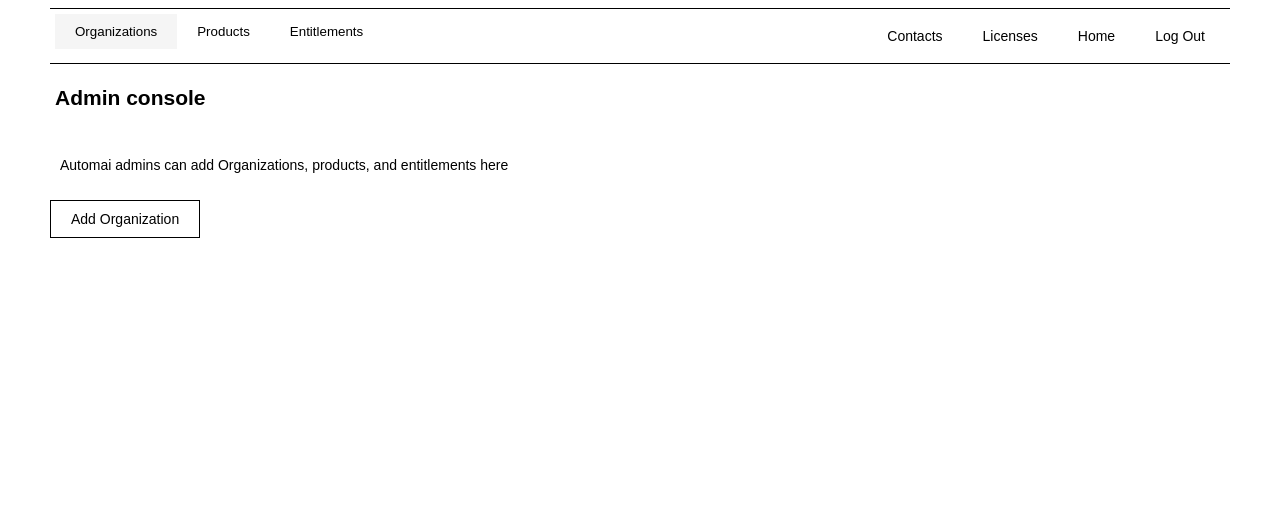
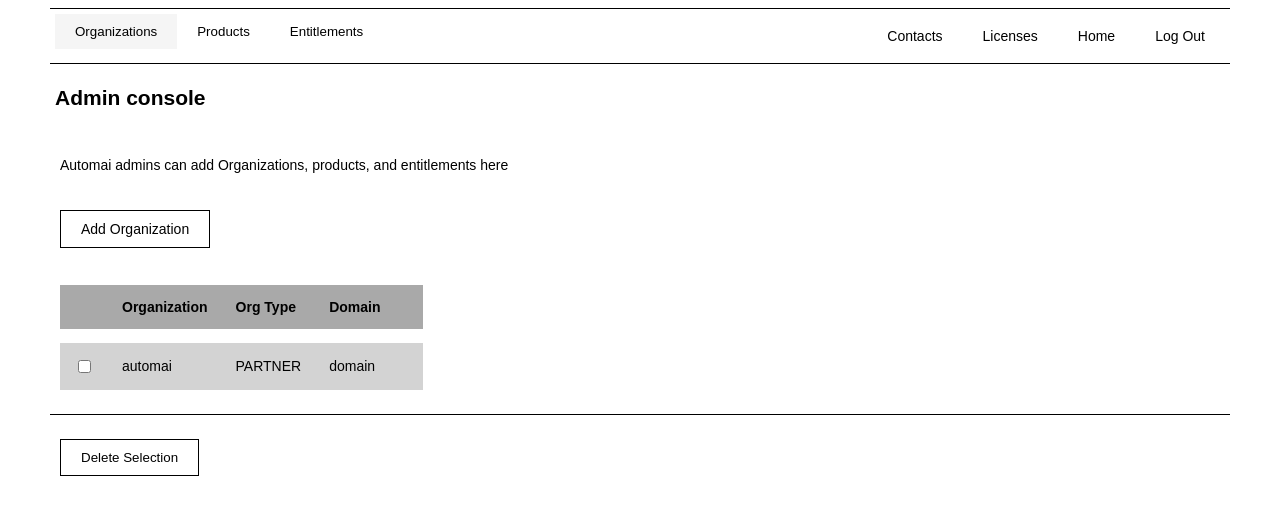
Before and after one commit to lux3hs/contactmgr, a Django app: page /contacts/admin-dash in a window 1280 px wide. Shown: the top 515 px of the page. Run offline with Django 3.2, Linux system fonts and the light colour scheme; a user stored in the database is signed in; data comes from the database, SQL or seed files in the repository; both versions use the stored data as it was after the commit.

Commit message:
Add org, product, entitlement deletion

```diff
--- a/manage_contacts/templates/manage_contacts/add-contact.html
+++ b/manage_contacts/templates/manage_contacts/add-contact.html
@@ -27,12 +27,10 @@
 
   {% if user_role == "admin" %}
 
-  <div class="widget-box">
+  <div class="flex-box">
     <form method="post">
     {% csrf_token %}
-      <div class="flex-box">
       {{ contact_form.as_p }}
-      </div>
 
       <div class="flex-box">
       <input class="button" type = "submit" value = "Create user" name="newForm"/>
--- a/manage_contacts/templates/manage_contacts/admin-dash.html
+++ b/manage_contacts/templates/manage_contacts/admin-dash.html
@@ -13,11 +13,11 @@
 
 <div class="flex-container flex-row border-top app-banner">
   <div class="tab">
-  <button class="js-tablinks" id="js-default-open" onclick="changePage(event, 'organizations-tab')">Organizations</button>
-  <button class="js-tablinks" onclick="changePage(event, 'products-tab')">Products</button>
-  <button class="js-tablinks" onclick="changePage(event, 'entitlements-tab')">Entitlements</button>
+    <button class="js-tablinks" id="js-default-open" onclick="changePage(event, 'organizations-tab')">Organizations</button>
+    <button class="js-tablinks" onclick="changePage(event, 'products-tab')">Products</button>
+    <button class="js-tablinks" onclick="changePage(event, 'entitlements-tab')">Entitlements</button>
+  </div>
 
-  </div>
   <div class="nav-row navigation-buttons">
     <p><a href="{% url 'manage_contacts' %}">Contacts</a></p>
     <p><a href="{% url 'manage_licenses' %}">Licenses</a></p>
@@ -33,21 +33,107 @@
 {% block main %}
 <h2 class="flex-container">Admin console</h2>
 <div class="flex-container">
-<p class="text-container">Automai admins can add Organizations, products, and entitlements here</p>
+  <p class="text-container">Automai admins can add Organizations, products, and entitlements here</p>
 </div>
 {% if user_org == "automai" and user_role == "admin" %}
 
 <div id="organizations-tab" class="js-tabcontent">
   <script>document.getElementById("js-default-open").click();</script>
-<p><a href="{% url 'add_organization' %}">Add Organization</a></p>
+  <div class="flex-box">
+  <p class="text-container"><a href="{% url 'add_organization' %}">Add Organization</a></p>
+  </div>
+  <form method="get">
+    <div class="flex-box table-scroll">
+      <table>
+        <tr>
+          <th></th>
+          <th>Organization</th>
+          <th>Org Type</th>
+          <th>Domain</th>
+          <th></th>
+        </tr>
+
+        {% for org in org_objects %}
+        <tr>
+          <td><input type="checkbox" name="org_selection" value="{{ org.id }}"></td>
+          <td>{{ org }}</td>
+          <td>{{ org.org_type }}</td>
+          <td>{{ org.domain }}</td>
+          <td></td>
+
+        </tr>
+        {% endfor %}
+      </table>
+    </div>
+
+    <div class="flex-container flex-row border-top">
+      <p class="text-container"><input type="submit" name="delete_organization_selection" value="Delete Selection"></p>
+    </div>
+  </form>
 </div>
 
 <div id="products-tab" class="js-tabcontent">
-<p><a href="{% url 'add_product' %}">Add Product</a></p>
+  <div class="flex-box">
+  <p class="text-container"><a href="{% url 'add_product' %}">Add Product</a></p>
+  </div>
+  <form method="get">
+    <div class="flex-box table-scroll">
+      <table>
+        <tr>
+          <th></th>
+          <th>Product</th>
+          <th>Version</th>
+          <th></th>
+        </tr>
+
+        {% for product in product_objects %}
+        <tr>
+          <td><input type="checkbox" name="product_selection" value="{{ product.id }}"></td>
+          <td>{{ product }}</td>
+          <td>{{ product.product_version }}
+          <td></td>
+        </tr>
+        {% endfor %}
+      </table>
+    </div>
+
+    <div class="flex-container flex-row border-top">
+        <p class="text-container"><input type="submit" name="delete_product_selection" value="Delete Selection"></p>
+    </div>
+  </form>
 </div>
 
 <div id="entitlements-tab" class="js-tabcontent">
-<p><a href="{% url 'add_entitlement' %}">Add Entitlement</a></p>
+  <div class="flex-box">
+  <p class="text-container"><a href="{% url 'add_entitlement' %}">Add Entitlement</a></p>
+  </div>
+  <form method="get">
+    <div class="flex-box table-scroll">
+      <table>
+        <tr>
+          <th></th>
+          <th>Entitlement</th>
+          <th>Total</th>
+          <th>Max</th>
+          <th></th>
+        </tr>
+
+        {% for entitlement in entitlement_objects %}
+        <tr>
+          <td><input type="checkbox" name="entitlement_selection" value="{{ entitlement.id }}"></td>
+          <td>{{ entitlement }}</td>
+          <td>{{ entitlement.total_licenses }}</td>
+          <td>{{ entitlement.max_licenses }}</td>
+          <td></td>
+        </tr>
+        {% endfor %}
+      </table>
+    </div>
+
+    <div class="flex-container flex-row border-top">
+        <p class="text-container"><input type="submit" name="delete_entitlement_selection" value="Delete Selection"></p>
+    </div>
+  </form>
 </div>
 
 {% else %}
--- a/manage_contacts/templates/manage_contacts/manage-contacts.html
+++ b/manage_contacts/templates/manage_contacts/manage-contacts.html
@@ -1,7 +1,7 @@
 <!-- templates/manage_contacts/manage-contacts.html -->
 
 {% extends "base.html" %}
-{% block title %}Manage Contacts{% endblock %}
+{% block title %}Manage Contacts{% endblock title %}
 
 {% block head %}
 {% load static %}
@@ -21,8 +21,6 @@
     <p><a href="{% url 'logout' %}">Log Out</a></p>
   </div>
 </div>
-
-
 {% endblock banner %}
 
 {% block logocontainer %}{% endblock logocontainer %}
--- a/manage_contacts/views.py
+++ b/manage_contacts/views.py
@@ -36,8 +36,12 @@ def manage_contacts(request):
         user_dict = contact.get_contact_dict()
         contact_list.append(user_dict)
 
+    # contact_fields = get_model_fields(Contact)
+    # choice_list = get_model_choices(contact_fields)
+    choice_list = [("first_name", "First Name"), ("last_name", "Last Name"), ("email", "Email")]
+
     #Create a form for filtering contacts
-    filter_form = SearchChoiceForm()
+    filter_form = SearchChoiceForm(choice_list=choice_list)
 
     if request.GET.get("filter_choice"):
         user_query = request.GET
@@ -113,7 +117,37 @@ def admin_dash(request):
     user_data = Contact.objects.filter(user_id=user_id).get()
     user_role = user_data.role
     user_org = user_data.organization.org_name
-    context = {'user_role':user_role, 'user_org':user_org}
+    org_objects = Organization.objects.all()
+    product_objects = Product.objects.all()
+    entitlement_objects = Entitlement.objects.all()
+
+    #Check for input to delete orgs
+    if request.GET.get('delete_organization_selection'):
+        user_selection = request.GET.getlist("org_selection")
+        delete_object_selection(data_objects=Organization, user_selection=user_selection)
+        messages.add_message(request, messages.INFO, 'Selection Deleted')
+        return HttpResponseRedirect(request.path_info)
+
+     #Check for input to delete products
+    if request.GET.get('delete_product_selection'):
+        user_selection = request.GET.getlist("product_selection")
+        delete_object_selection(data_objects=Product, user_selection=user_selection)
+        messages.add_message(request, messages.INFO, 'Selection Deleted')
+        return HttpResponseRedirect(request.path_info)
+
+     #Check for input from delete entitlements
+    if request.GET.get('delete_entitlement_selection'):
+        user_selection = request.GET.getlist("entitlement_selection")
+        delete_object_selection(data_objects=Entitlement, user_selection=user_selection)
+        messages.add_message(request, messages.INFO, 'Selection Deleted')
+        return HttpResponseRedirect(request.path_info)
+
+    context = {'user_role':user_role,
+               'user_org':user_org,
+               'org_objects':org_objects,
+               'product_objects':product_objects,
+               'entitlement_objects':entitlement_objects}
+
     return render(request, "manage_contacts/admin-dash.html", context)
 
 @login_required
--- a/manage_licenses/templates/manage_licenses/manage-licenses.html
+++ b/manage_licenses/templates/manage_licenses/manage-licenses.html
@@ -118,7 +118,7 @@
 
  <div class="flex-container">
     <div class="flex-box widget-box">
-      <p class="text-container">Filter licenses Using the Fields Below</p>
+      <p class="text-container">Filter licenses by product name</p>
         <form method = "GET">
           <input class="button" type="submit" value="Search"/>
           {{ search_form }}
--- a/templates/base.html
+++ b/templates/base.html
@@ -14,7 +14,5 @@
     <main>
       {% block main %}{% endblock main %}
     </main>
-
   </body>
-
 </html>
```
Also changed, not shown: manage_contacts/forms.py (+16 -7 lines), manage_contacts/services.py (+17 -1 lines), db.sqlite3.
